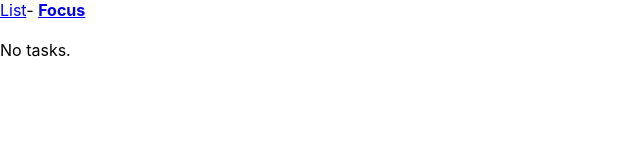
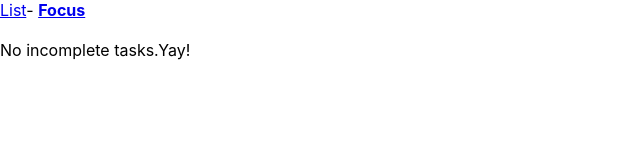
Before and after one commit to SandraLekve/TO-DO, a React (Create React App) app: page /focus in a window 1280 px wide. Shown: the top 160 px of the page, without its empty margins (0-640 px from the left). Built offline with nearby package versions, Linux system fonts and the light colour scheme.

Commit message:
Extract out update task completion logic

```diff
--- a/src/App.tsx
+++ b/src/App.tsx
@@ -8,7 +8,17 @@ import { Task } from './types';
 function App() {
   let activeClassName = 'underline';
   const [tasks, setTasks] = useState<Task[]>([]);
-  const tasksProps = { tasks, setTasks };
+
+  const updateTaskcompletion = (taskId: string, isComplete: boolean) => {
+    setTasks((tasks) =>
+      tasks.map((task) => {
+        if (task.id === taskId) return { ...task, isComplete };
+        return task;
+      })
+    );
+  };
+
+  const tasksApi = { tasks, setTasks, updateTaskcompletion };
 
   return (
     <BrowserRouter>
@@ -19,7 +29,7 @@ function App() {
         >
           List
         </NavLink>
-        -{' '}
+        -{'  '}
         <NavLink
           to="/focus"
           className={({ isActive }) => (isActive ? activeClassName : undefined)}
@@ -29,8 +39,8 @@ function App() {
       </nav>
       <br />
       <Routes>
-        <Route path="/" element={<Liste {...tasksProps} />} />
-        <Route path="/focus" element={<Focus {...tasksProps} />} />
+        <Route path="/" element={<Liste {...tasksApi} />} />
+        <Route path="/focus" element={<Focus {...tasksApi} />} />
       </Routes>
     </BrowserRouter>
   );
--- a/src/Components/Focus.tsx
+++ b/src/Components/Focus.tsx
@@ -3,10 +3,21 @@ import { TasksProps } from '../types';
 
 type Props = TasksProps & {};
 
-const Focus: React.FC<Props> = ({ tasks }) => {
-  const task = tasks[0];
+const Focus: React.FC<Props> = ({ tasks, updateTaskcompletion }) => {
+  const task = tasks.filter((task) => !task.isComplete)[0];
 
-  return task ? <div>{task.label}</div> : <div>No tasks. </div>;
+  const handleMarkCompleted = () => {
+    updateTaskcompletion(task.id, true);
+  };
+
+  return task ? (
+    <div>
+      <div>{task.label}</div>
+      <button onClick={handleMarkCompleted}>Mark Completed</button>
+    </div>
+  ) : (
+    <div>No incomplete tasks.Yay! </div>
+  );
 };
 
 export default Focus;
--- a/src/Components/Liste.tsx
+++ b/src/Components/Liste.tsx
@@ -5,7 +5,7 @@ import { Task, TasksProps } from '../types';
 
 type Props = TasksProps & {};
 
-const Liste: React.FC<Props> = ({ tasks, setTasks }) => {
+const Liste: React.FC<Props> = ({ tasks, setTasks, updateTaskcompletion }) => {
   const [newTaskLabel, setNewTaskLabel] = useState('');
 
   const handleNewTasklabelChange = (e: ChangeEvent<HTMLInputElement>) =>
@@ -23,13 +23,7 @@ const Liste: React.FC<Props> = ({ tasks, setTasks }) => {
 
   const handleTaskCompleteChange =
     (handledTask: Task) => (e: ChangeEvent<HTMLInputElement>) => {
-      setTasks((tasks) =>
-        tasks.map((task) => {
-          if (task.id === handledTask.id)
-            return { ...task, isComplete: e.target.checked };
-          return task;
-        })
-      );
+      updateTaskcompletion(handledTask.id, e.target.checked )
     };
 
   const handleClearClick = () => {
--- a/src/types.ts
+++ b/src/types.ts
@@ -7,4 +7,5 @@ export type Task = {
 export type TasksProps = {
   tasks: Task[];
   setTasks: React.Dispatch<React.SetStateAction<Task[]>>;
+  updateTaskcompletion: (taskId: string, isComplete: boolean) => void ;
 };
```
